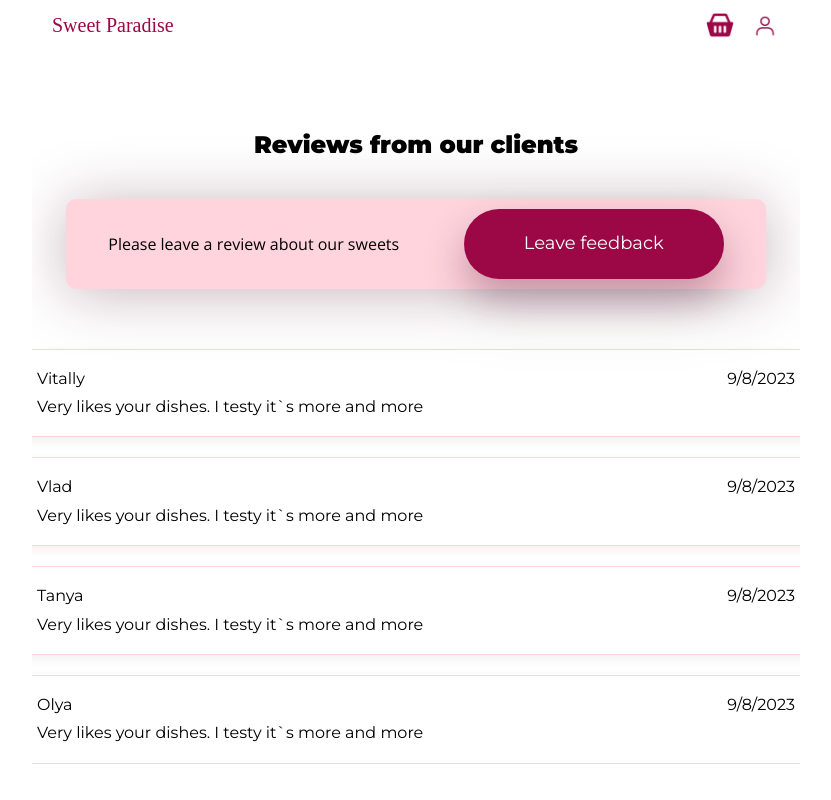
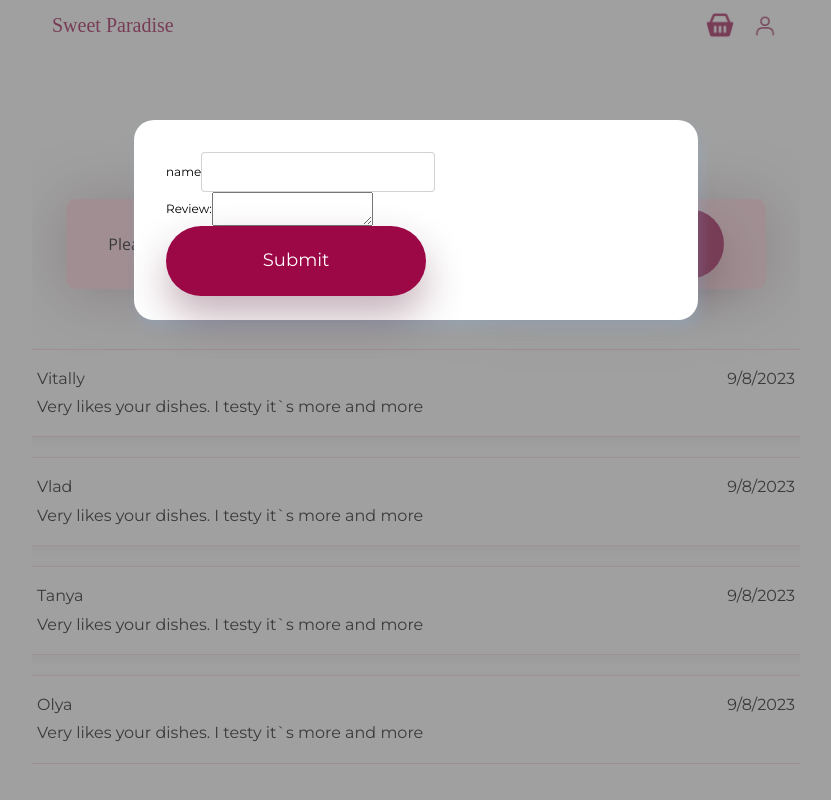
Before and after one commit to VitaliySaburdo/sweet-paradise-app, a React (Create React App) app: page /sweet-paradise-app/feedback in a window 1280 px wide. Both pictures are taken after a click on the button "Leave feedback". Shown: the top 800 px of the page, without its empty margins (224-1055 px from the left). Built offline with nearby package versions, Linux system fonts and the light colour scheme; no server answers; a web font is replaced by a local one.

Commit message:
add form

```diff
--- a/src/components/Reviews/Reviews.styled.tsx
+++ b/src/components/Reviews/Reviews.styled.tsx
@@ -36,3 +36,27 @@ export const Block = styled.div`
     margin-top: 71px;
   }
 `;
+
+//Form
+
+export const Form = styled.form`
+  width: 500px;
+  margin-left: auto;
+  margin-right: auto;
+    & input {
+    margin: 0;
+    height: 40px;
+    padding: 12px 42px;
+    border: 1px solid rgba(33, 33, 33, 0.2);
+    border-radius: 4px;
+    cursor: pointer;
+
+  }
+`
+export const Label = styled.label`
+ display: inline-flex;
+  align-items: center;
+  font-size: 12px;
+  line-height: calc(14 / 12);
+  width: 100%;
+`
--- a/src/components/Reviews/Reviews.tsx
+++ b/src/components/Reviews/Reviews.tsx
@@ -1,22 +1,50 @@
+import { useState } from "react";
 import { Button } from "../Button/Button";
 import { Container } from "../Container/Container";
 import { FeedbackList } from "../FeedbackList/FeedbackList";
+import { Modal } from "../Modal/Modal";
 import { Section } from "../Section/Section";
 import { feedbacks } from "./dataFeedback";
-import {Block, Wrapper, Title, Text} from './Reviews.styled';
+import { Block, Wrapper, Title, Text, Form, Label } from "./Reviews.styled";
 
 export const Reviews = () => {
+  const [isModalOpen, setIsModalOpen] = useState(false);
+
+  const openModal = () => {
+    setIsModalOpen(true);
+  };
+
+  const closeModal = () => {
+    setIsModalOpen(false);
+  };
+
   return (
     <>
       <Section>
-        <Block/>
+        <Block />
         <Container>
           <Title>Reviews from our clients</Title>
           <Wrapper>
             <Text>Please leave a review about our sweets</Text>
-            <Button>Leave feedback</Button>
+            <Button onClick={openModal}>Leave feedback</Button>
+            {isModalOpen && (
+              <Modal onClick={closeModal}>
+                <Form>
+                  <Label htmlFor="name">
+                    {" "}
+                    name
+                    <input name="name" type="text" />
+                  </Label>
+                  <Label>
+                    Review:
+                    <textarea />
+                  </Label>
+                  <Button>Submit</Button>
+                </Form>
+              </Modal>
+            )}
           </Wrapper>
-          <FeedbackList feedbacks={feedbacks } />
+          <FeedbackList feedbacks={feedbacks} />
         </Container>
       </Section>
     </>
```
